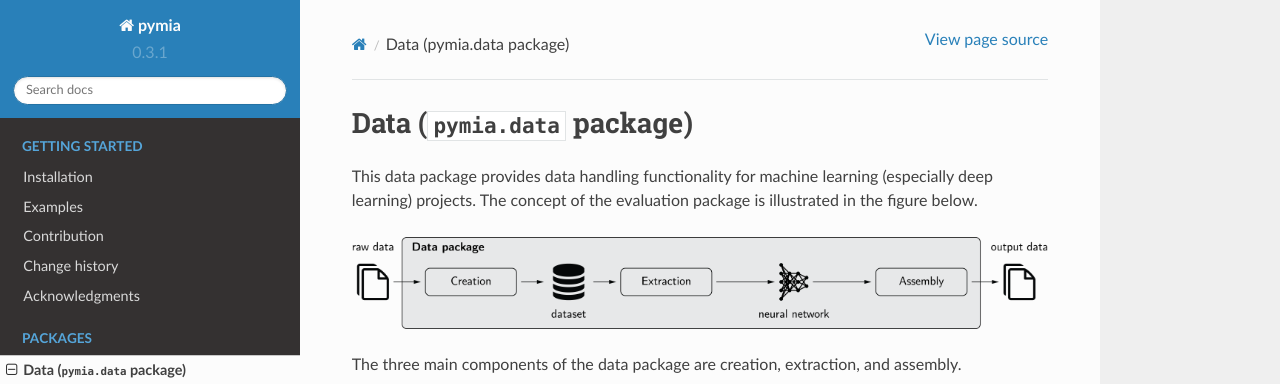
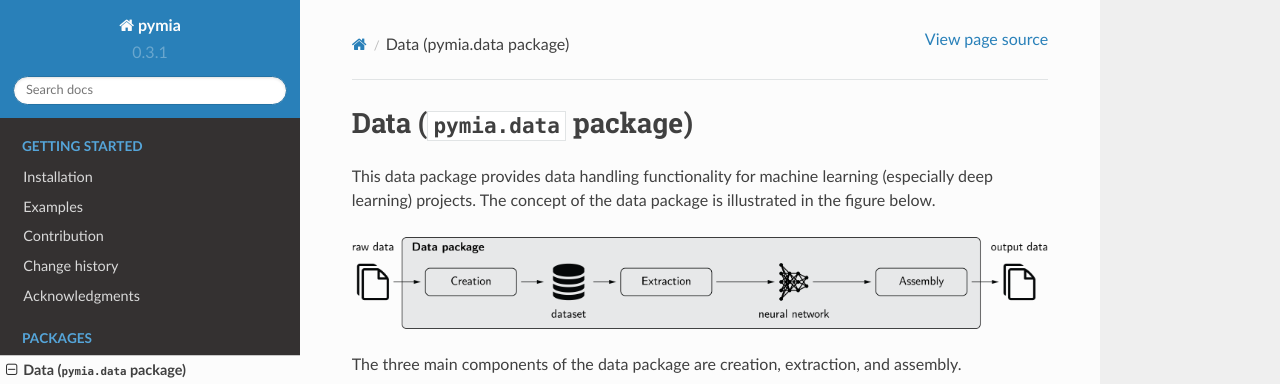
Before and after one commit to rundherum/pymia, a Sphinx documentation site: the page built from docs/pymia.data.rst, in a window 1280 px wide and 900 px high. Shown: the top 384 px of the window. Built offline with Sphinx 7.4.7 and the Read the Docs theme 2.0.0, drawn with Linux system fonts in a browser that asks for light colours; formulas are drawn with MathJax 3; pages that are not in the unit, such as notebooks, are missing from menus.

Commit message:
docs(all): typos

```diff
--- a/docs/acknowledgment.rst
+++ b/docs/acknowledgment.rst
@@ -14,7 +14,7 @@
 
 Open source code
 ----------------
-Parts of pymia base on some open source code, which we acknowledge hereby:
+Parts of pymia base on open source code, which we acknowledge hereby:
 
  - Some distance metrics in the :mod:`pymia.evaluation.metric` package are taken from https://github.com/deepmind/surface-distance.
  - The :mod:`pymia.evaluation.metric` package is largely inspired by https://github.com/Visceral-Project/EvaluateSegmentation.
--- a/docs/pymia.data.rst
+++ b/docs/pymia.data.rst
@@ -4,7 +4,7 @@
 ================================
 
 This data package provides data handling functionality for machine learning (especially deep learning) projects.
-The concept of the evaluation package is illustrated in the figure below.
+The concept of the data package is illustrated in the figure below.
 
 .. image:: ./images/fig-data.png
   :width: 800
```
